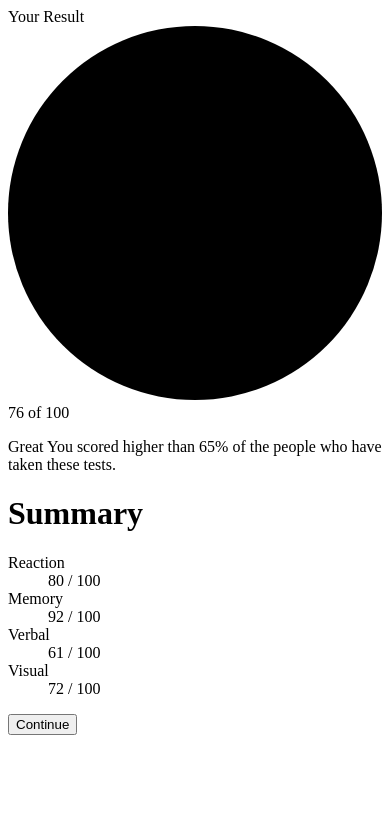
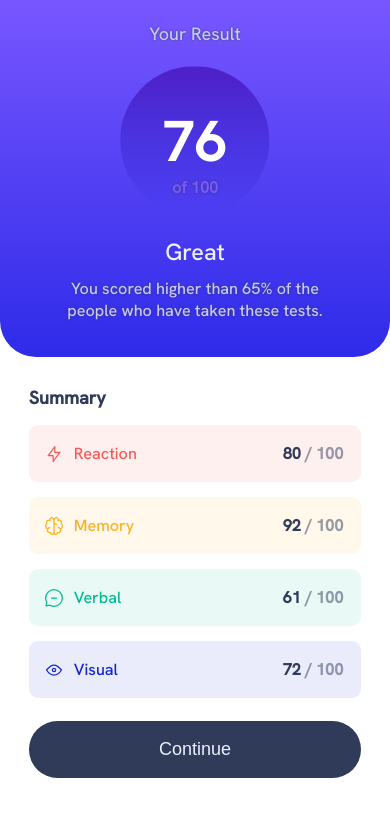
Before and after one commit to jarher/resultSummaryComponent, a plain HTML site: page index.html in a window 390 px wide. Drawn offline with Linux system fonts and the light colour scheme.

Commit message:
initial mobile css styles

```diff
--- a/assets/css/styles.css
+++ b/assets/css/styles.css
@@ -1,18 +1,211 @@
-/* dl {
+@font-face {
+  font-family: "HankenGrotesk-Medium";
+  src: url("../fonts/static/HankenGrotesk-Medium.ttf");
+}
+@font-face {
+  font-family: "HankenGrotesk-Bold";
+  src: url("../fonts/static/HankenGrotesk-Bold.ttf");
+}
+@font-face {
+  font-family: "HankenGrotesk-ExtraBold";
+  src: url("../fonts/static/HankenGrotesk-ExtraBold.ttf");
+}
+:root {
+  --Light-red: hsl(0, 100%, 67%);
+  --Orangey-yellow: hsl(39, 100%, 56%);
+  --Green-teal: hsl(166, 100%, 37%);
+  --Cobalt-blue: hsl(234, 85%, 45%);
+  /* Gradients */
+  --Light-slate-blue: hsl(252, 100%, 67%);
+  --Light-royal-blue: hsl(241, 81%, 54%);
+  /* circle  */
+  --Violet-blue: hsla(256, 72%, 46%, 1);
+  --Persian-blue: hsla(241, 72%, 46%, 0);
+  --default-size: 18px;
+  /* neutral */
+  --White: hsl(0, 0%, 100%);
+  --Pale-blue: hsl(221, 100%, 96%);
+  --Light-lavender: hsl(241, 100%, 89%);
+  --Dark-gray-blue: hsl(224, 30%, 27%);
+}
+* {
+  box-sizing: border-box;
+}
+html {
+  font-size: var(--default-size);
+  font-family: "HankenGrotesk-Medium";
+}
+body {
+  margin: 0;
+  padding: 0;
+}
+
+.result-container {
+  background: linear-gradient(
+    to bottom,
+    var(--Light-slate-blue),
+    var(--Light-royal-blue)
+  );
+  border-radius: 0 0 2rem 2rem;
+  display: flex;
+  flex-direction: column;
+  align-items: center;
+  padding: 1.2rem 1.2rem 2rem;
+  gap: 1.2rem;
+}
+.result-title {
+  color: var(--Light-lavender);
+  text-shadow: 0 0 2px var(--Dark-gray-blue);
+  font-weight: 500;
+}
+.svg-container {
+  width: 8.3rem;
+  height: 8.3rem;
+  position: relative;
+}
+svg {
+  transform: rotate(180deg);
+}
+.circle {
+  fill: url(#MyGradient);
+}
+.result-number,
+.total {
+  position: absolute;
+}
+.result-number {
+  color: var(--White);
+  font-size: 3.2rem;
+  left: 0;
+  right: 0;
+  bottom: 0;
+  top: 0;
+  margin: auto;
+  height: fit-content;
+  width: fit-content;
+  font-family: "HankenGrotesk-Bold";
+}
+.total {
+  left: 0;
+  right: 0;
+  bottom: 1rem;
+  text-align: center;
+  color: var(--Light-slate-blue);
+  font-size: 0.9rem;
+  font-weight: 800;
+  text-shadow: 0 0 2px var(--Dark-gray-blue);
+}
+.result-message {
+  color: var(--Light-lavender);
+  text-align: center;
+  font-size: 0.9rem;
+  width: 85%;
+  margin: 0;
+}
+.result-message span:nth-child(1) {
+  color: var(--Pale-blue);
+  font-size: 1.3rem;
+  display: block;
+}
+.result-message span:nth-child(2) {
+  line-height: 1.2rem;
+  margin-top: 0.6rem;
+  display: block;
+  text-shadow: 0 0 2px var(--Dark-gray-blue);
+}
+.summary-content {
+  padding: 1.6rem;
+}
+h1 {
+  color: var(--Dark-gray-blue);
+  font-size: 1rem;
+  margin: 0;
+}
+dl {
   display: grid;
   grid-template-rows: repeat(4, 1fr);
   grid-template-columns: repeat(2, 1fr);
+  font-size: 0.9rem;
+  gap: 0.83rem 0;
+  margin-bottom: 0;
+}
+dt,
+dd {
+  position: relative;
+  padding: 1rem;
+  overflow: hidden;
 }
 dt {
-  position: relative;
+  border-radius: 0.5rem 0 0 0.5rem;
+  padding-left: 2.5rem;
+  font-weight: 500;
 }
-dt:nth-child(1):before {
+dd {
+  border-radius: 0 0.5rem 0.5rem 0;
+  color: hsla(224, 30%, 27%, 0.5);
+  font-weight: 700;
+  margin-left: 0;
+  text-align: right;
+}
+dd b {
+  color: var(--Dark-gray-blue);
+}
+dt::before,
+dt + dd::before {
   content: "";
   left: 0;
   right: 0;
   top: 0;
   bottom: 0;
   position: absolute;
-  background-color: red;
   z-index: -1;
-} */
+}
+.reaction-dt::before,
+.reaction-dt + dd::before {
+  background-color: hsla(0, 100%, 67%, 0.085);
+}
+.memory-dt::before,
+.memory-dt + dd::before {
+  background-color: hsla(39, 100%, 56%, 0.085);
+}
+.verbal-dt::before,
+.verbal-dt + dd::before {
+  background-color: hsla(166, 100%, 37%, 0.085);
+}
+.visual-dt::before,
+.visual-dt + dd::before {
+  background-color: hsla(234, 85%, 45%, 0.085);
+}
+.reaction-dt {
+  background: url("../images/icon-reaction.svg") no-repeat 15px / 1.1rem;
+  color: var(--Light-red);
+}
+.memory-dt {
+  background: url("../images/icon-memory.svg") no-repeat 15px / 1.1rem;
+  color: var(--Orangey-yellow);
+}
+.verbal-dt {
+  background: url("../images/icon-verbal.svg") no-repeat 15px / 1.1rem;
+  color: var(--Green-teal);
+}
+.visual-dt {
+  background: url("../images/icon-visual.svg") no-repeat 15px / 1.1rem;
+  color: var(--Cobalt-blue);
+}
+
+button {
+  background-color: var(--Dark-gray-blue);
+  color: var(--Pale-blue);
+  width: 100%;
+  padding: 1rem;
+  cursor: pointer;
+  border-radius: 2rem;
+  font-size: 1rem;
+  margin-top: 1.3rem;
+}
+button,
+button:hover,
+button:focus {
+  border: none;
+  outline: none;
+}
--- a/index.html
+++ b/index.html
@@ -16,11 +16,19 @@
   <main>
     <div class="result-container">
       <span class="result-title">Your Result</span>
-      <svg viewBox="0 0 100 100" xmlns="http://www.w3.org/2000/svg">
-        <circle cx="50" cy="50" r="50" />
-        <span class="result">76</span>
+      <div class="svg-container">
+        <svg viewBox="0 0 100 100" xmlns="http://www.w3.org/2000/svg">
+          <defs>
+            <linearGradient id="MyGradient" gradientTransform="rotate(90)">
+              <stop offset="5%" stop-color="hsla(241, 72%, 46%, 0) " />
+              <stop offset="95%" stop-color="hsla(256, 72%, 46%, 1)" />
+            </linearGradient>
+          </defs>
+          <circle class="circle" cx="50" cy="50" r="50" />
+        </svg>
+        <span class="result-number">76</span>
         <span class="total">of 100</span>
-      </svg>
+      </div>
       <p class="result-message">
         <span>Great</span>
         <span>You scored higher than 65% of the people who have taken these tests.</span>
@@ -28,19 +36,17 @@
     </div>
     <div class="summary-content">
       <h1>Summary</h1>
-
       <dl>
-        <dt>Reaction</dt>
-        <dd>80 / 100</dd>
-        <dt>Memory</dt>
-        <dd>92 / 100</dd>
-        <dt>Verbal</dt>
-        <dd>61 / 100</dd>
-        <dt>Visual</dt>
-        <dd>72 / 100</dd>
+        <dt class="reaction-dt">Reaction</dt>
+        <dd><b>80</b> / 100</dd>
+        <dt class="memory-dt">Memory</dt>
+        <dd><b>92</b> / 100</dd>
+        <dt class="verbal-dt">Verbal</dt>
+        <dd><b>61</b> / 100</dd>
+        <dt class="visual-dt">Visual</dt>
+        <dd><b>72</b> / 100</dd>
       </dl>
       <button>Continue</button>
-
     </div>
   </main>
 </body>
```
